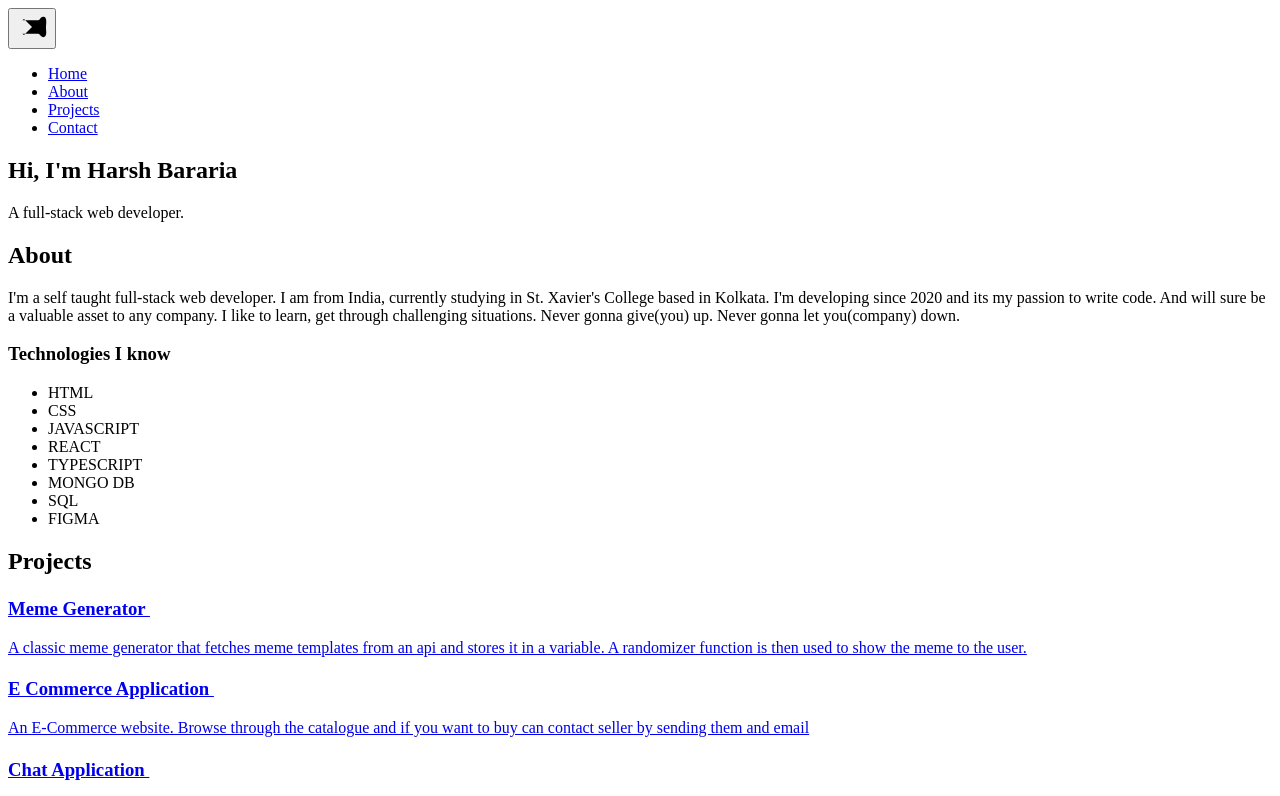
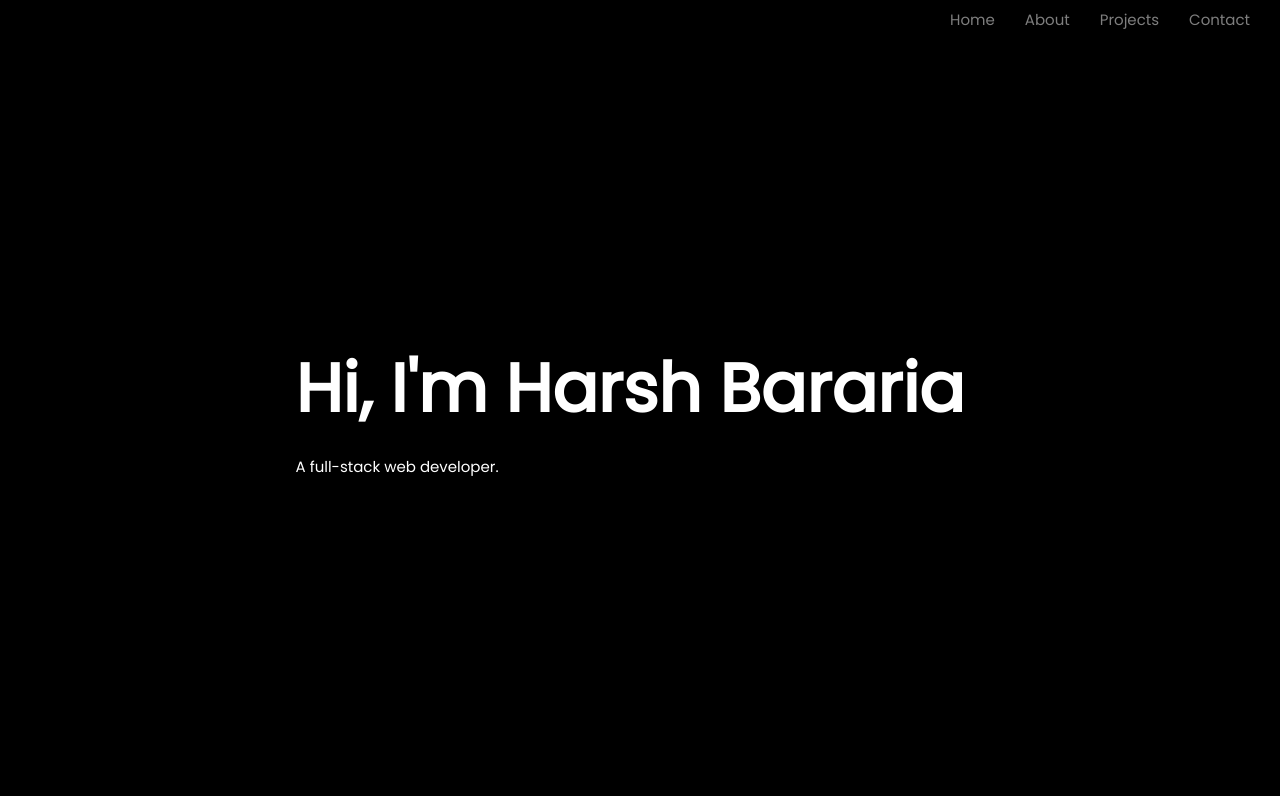
Before and after one commit to Perfecto-always/Perfecto-always, a website built with Vite: page index.html in a window 1280 px wide. Shown: the top 796 px of the page. Built offline with nearby package versions, Linux system fonts and the light colour scheme; a web font is replaced by a local one; what letterizejs would draw is missing.

Commit message:
Fix: Deploy error

```diff
--- a/index.html
+++ b/index.html
@@ -6,7 +6,7 @@
     <meta http-equiv="X-UA-Compatible" content="IE=edge" />
     <meta name="viewport" content="width=device-width, initial-scale=1.0" />
     <title>Harsh Bararia - Portfolio</title>
-    <link rel="stylesheet" href="./styles/index.css" />
+    <link rel="stylesheet" href="./styles/index.scss" />
     <link rel="preconnect" href="https://fonts.googleapis.com" />
     <link rel="preconnect" href="https://fonts.gstatic.com" crossorigin />
     <link href="https://fonts.googleapis.com/css2?family=Roboto:wght@100;300;400;500;700;900&display=swap" rel="stylesheet" />
--- a/package.json
+++ b/package.json
@@ -9,6 +9,7 @@
     },
     "devDependencies": {
         "@types/animejs": "^3.1.4",
+        "sass": "^1.49.8",
         "typescript": "^4.5.4",
         "vite": "^2.8.0"
     },
```
Also changed, not shown: 1 other file.
